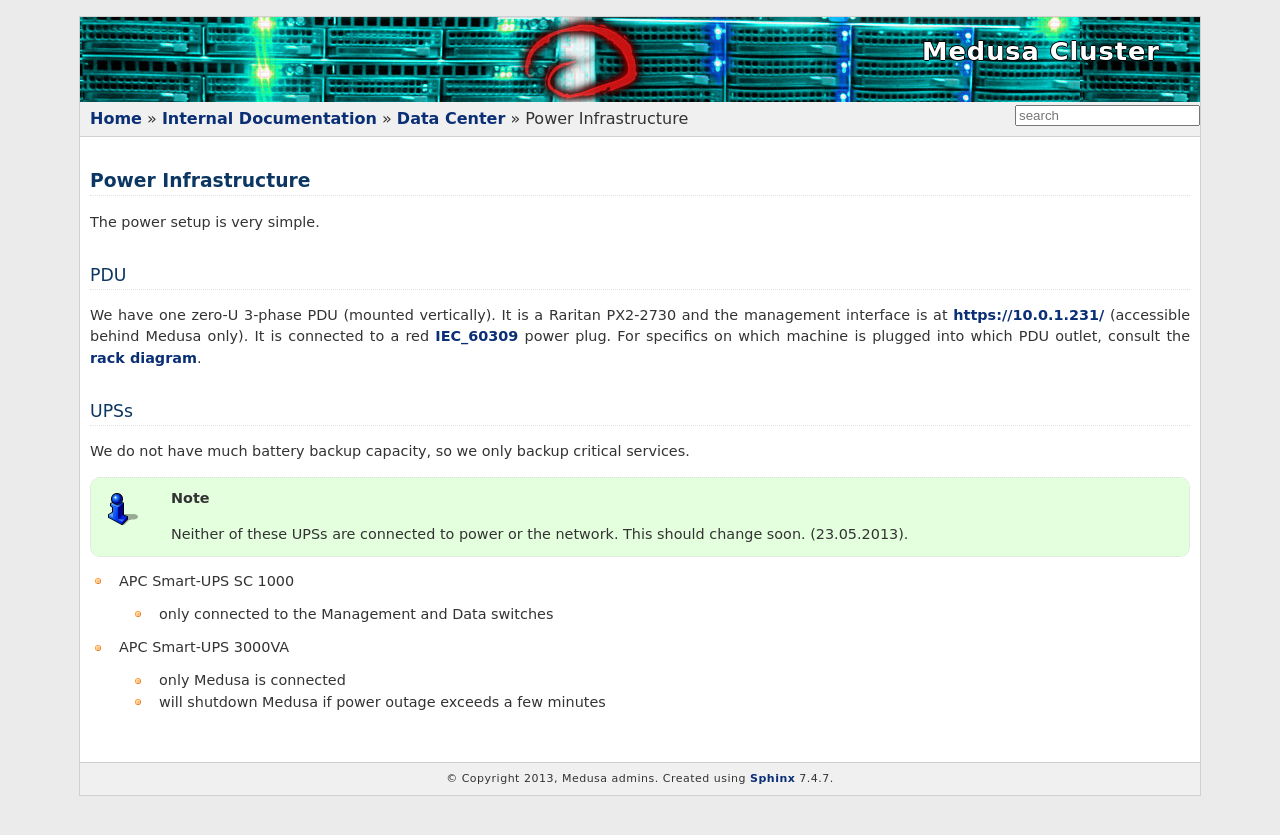
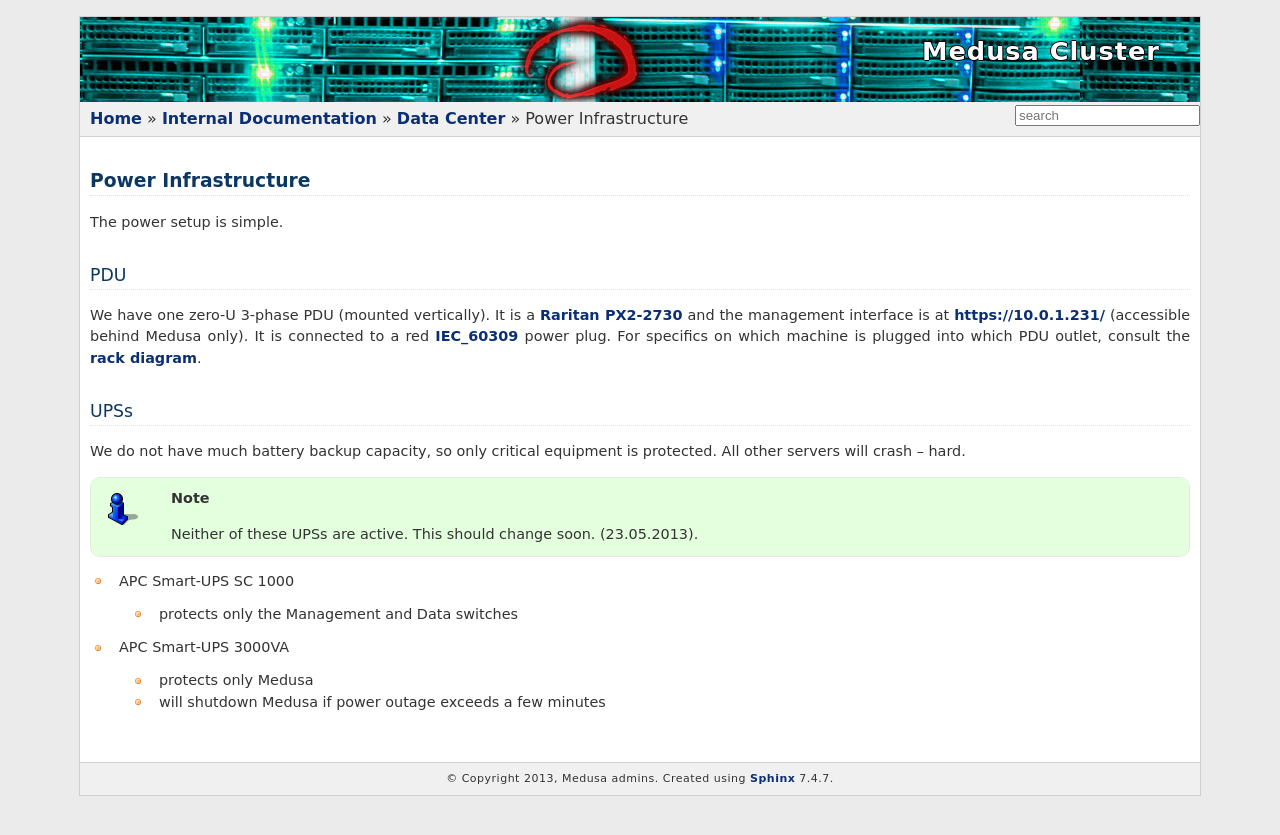
Before and after one commit to psychoinformatics-de/ipsy-docs, a Sphinx documentation site: the page built from source/internal/data_center/power.rst, in a window 1280 px wide. Shown: the top 835 px of the page. Built offline with Sphinx 7.4.7, drawn with Linux system fonts in a browser that asks for light colours; formulas are drawn with MathJax 3.

Commit message:
Tweak wording for Power

```diff
--- a/source/internal/data_center/power.rst
+++ b/source/internal/data_center/power.rst
@@ -4,27 +4,28 @@
 ********************
 Power Infrastructure
 ********************
-The power setup is very simple.
+The power setup is simple.
 
 PDU
 ===
-We have one zero-U 3-phase PDU (mounted vertically). It is a Raritan PX2-2730 and the management interface
+We have one zero-U 3-phase PDU (mounted vertically). It is a `Raritan PX2-2730`_ and the management interface
 is at https://10.0.1.231/ (accessible behind Medusa only). It is connected to a red `IEC_60309`_ power plug.
 For specifics on which machine is plugged into which PDU outlet, consult the `rack diagram <index.html>`_.
 
+.. _Raritan PX2-2730: http://www.raritan.com/px-2000/px2-2730/tech-specs/
 .. _IEC_60309: https://en.wikipedia.org/wiki/IEC_60309
 
 UPSs
 ====
-We do not have much battery backup capacity, so we only backup critical services.
+We do not have much battery backup capacity, so only critical equipment is protected. All other servers will crash -- hard.
 
-.. note:: Neither of these UPSs are connected to power or the network. This should change soon. (23.05.2013).
+.. note:: Neither of these UPSs are active. This should change soon. (23.05.2013).
 
 * APC Smart-UPS SC 1000
 
- - only connected to the Management and Data switches
+ - protects only the Management and Data switches
 
 * APC Smart-UPS 3000VA
 
- - only Medusa is connected
+ - protects only Medusa
  - will shutdown Medusa if power outage exceeds a few minutes
```
